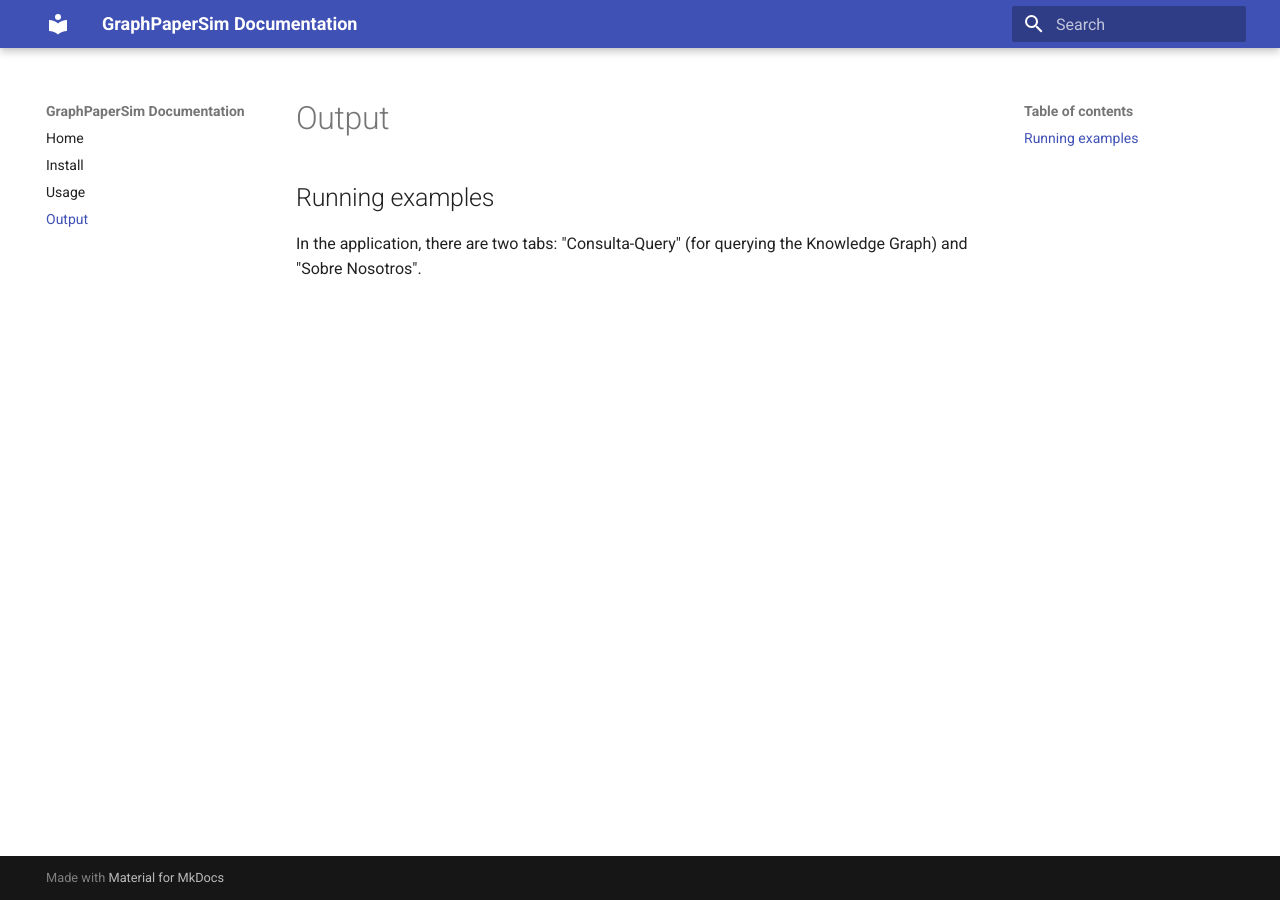
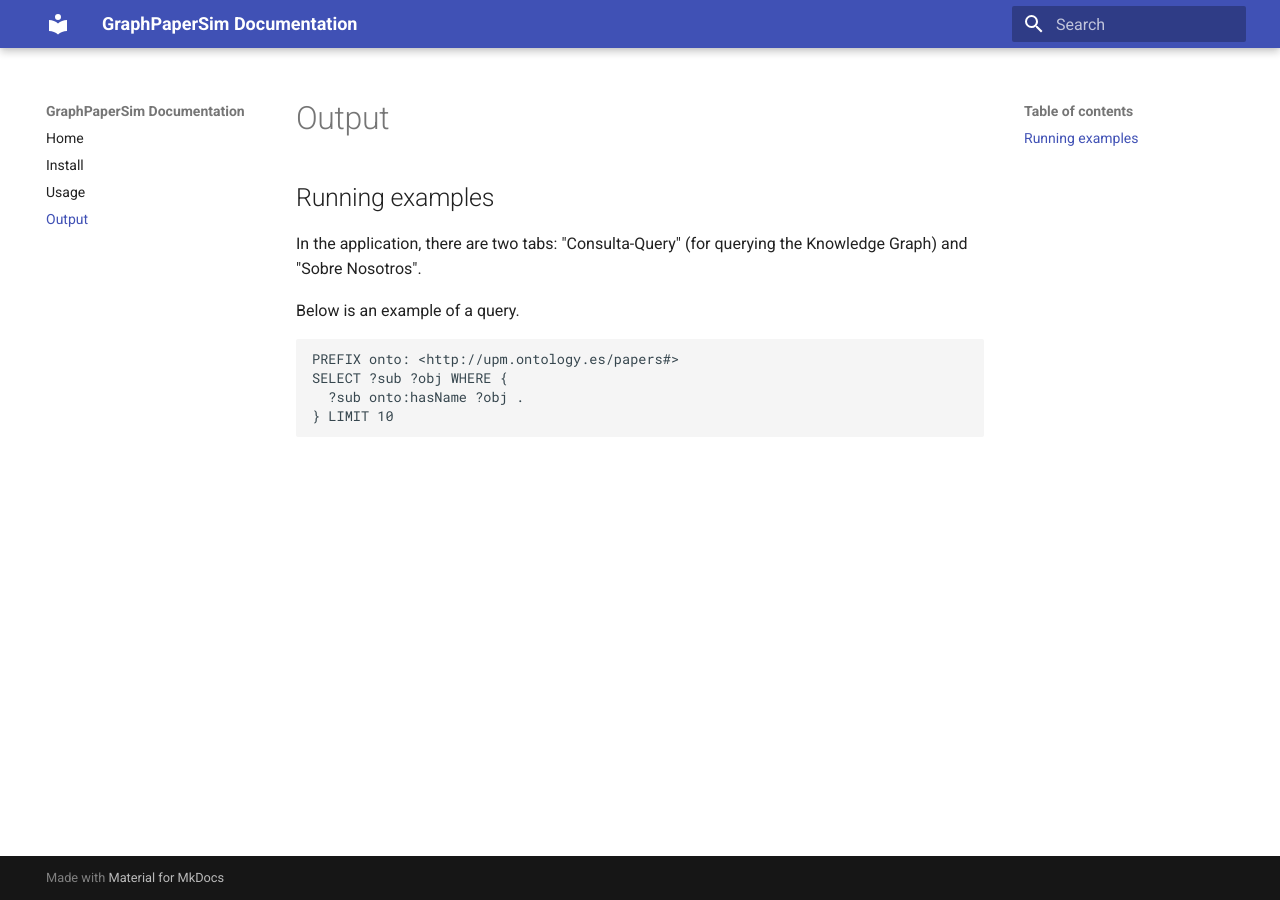
Before and after one commit to RubenCid35/GraphPaperSim, an MkDocs documentation site: the page built from docs/output.md, in a window 1280 px wide. Built offline with MkDocs 1.6.1 and Material for MkDocs 9.7.7, drawn with Linux system fonts in a browser that asks for light colours.

Commit message:
update documentation

````diff
--- a/docs/output.md
+++ b/docs/output.md
@@ -1,2 +1,11 @@
 ## Running examples
 In the application, there are two tabs: "Consulta-Query" (for querying the Knowledge Graph) and "Sobre Nosotros".
+
+Below is an example of a query.
+
+```
+PREFIX onto: <http://upm.ontology.es/papers#>
+SELECT ?sub ?obj WHERE {
+  ?sub onto:hasName ?obj .
+} LIMIT 10
+```
````
Also changed, not shown: README.md (+9 -1 lines), docs/install.md (+1 -1 lines).
